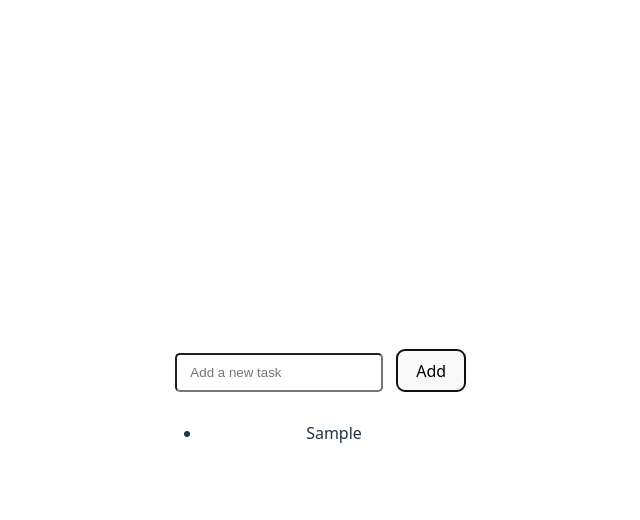
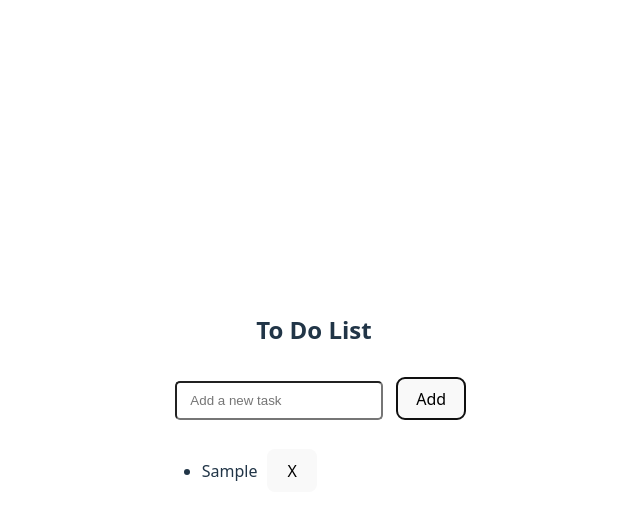
Before and after one commit to rutanshubhayani/React-TodoApp, a React (Vite) app: page / in a window 1280 px wide. Both pictures are taken after typing "Sample" into the empty fields and a click on the button "Add". Shown: the top 520 px of the page, without its empty margins (326-966 px from the left). Built offline with nearby package versions, Linux system fonts and the light colour scheme.

Commit message:
10-03-2024

```diff
--- a/src/components/add-todo.jsx
+++ b/src/components/add-todo.jsx
@@ -17,14 +17,21 @@ function AddTodo() {
         console.log("Button clicked", value)
     }
 
+    const DeleteTodo = (index) => {
+        console.log("Delete button clicked");
+        setTodo(isTodo.filter((_, i) => i !== index));
+    };
+
     return (
         <>
-            <input className='Input' value={value} onChange={handleChange} type="text" placeholder="Add a new task"  />
+            <h2>To Do List</h2>
+            <input className='Input' value={value} onChange={handleChange} type="text" placeholder="Add a new task" />
             <button onClick={handleAddTodo}>Add</button>
-            <ul>
+            <ul style={{textAlign: 'left'}}>
                 {isTodo.map((a, index) => (
                     <li key={index}>
                         {a}
+                        <button onClick={() => DeleteTodo(index)} style={{ marginLeft: '10px' }}>X</button>
                     </li>
                 ))}
             </ul>
```
